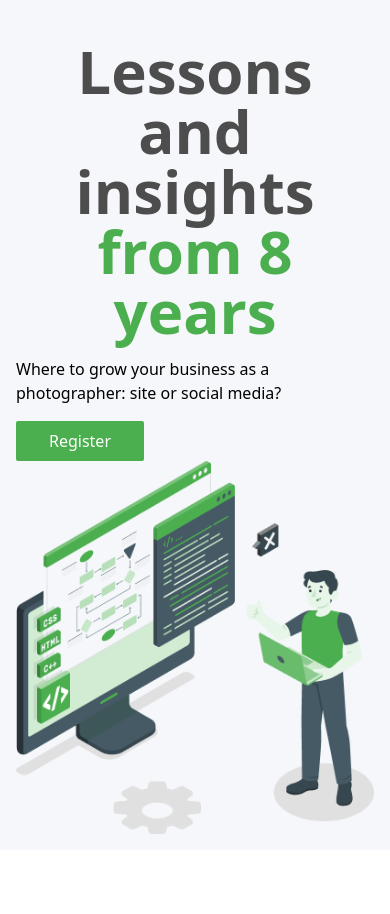
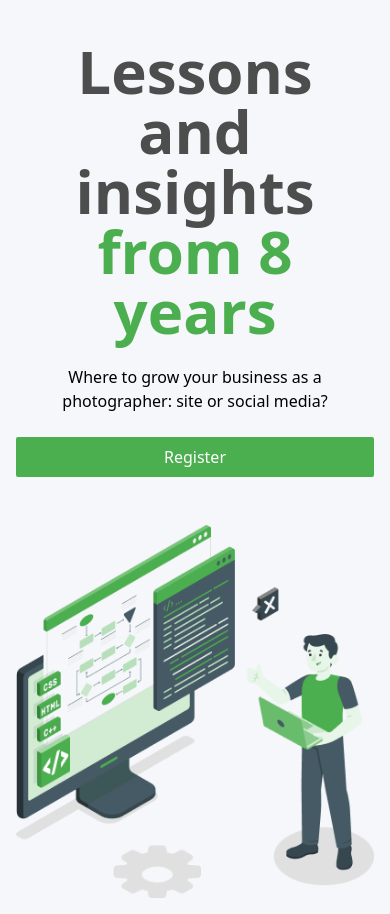
Before and after one commit to Anzi15/Nexcent, a website: page index.html in a window 390 px wide. Shown: the part 69-983 px from the top of the page. Before the commit the page ends 919 px from the top, so only its background shows below. Drawn offline with Linux system fonts and the light colour scheme.

Commit message:
responsive sec1

```diff
--- a/index.html
+++ b/index.html
@@ -9,6 +9,7 @@
 
     <!-- js -->
     <script defer src="src/js/index.js"></script>
+    <script defer src="src/js/observer.js"></script>
 </head>
 <body class="max-w-screen overflow-x-hidden min-h-[100vh]">
     <!-- header -->
@@ -68,16 +69,18 @@
     <!-- hero section -->
     <section class="hero bg-silver w-screen p-4 flex justify-center flex-wrap items-center min-h-[75vh]">
         <!-- text content -->
-        <div class="txt-content md:w-2/3 w-full grid items-center">
+        <div class="txt-content md:w-2/3 w-full grid items-center" data-observerable_elem>
             <h1 class="text-6xl font-bold text-d_grey text-center md:text-left">Lessons and insights <br> <span class="text-brand_primary"> from 8 years</span></h1>
 
-            <p class="mt-4 mb-4">Where to grow your business as a photographer: site or social media?</p>
+            <p class="mt-6 mb-6 text-center md:text-left">Where to grow your business as a photographer: site or social media?</p>
 
-            <a class="text-white bg-brand_primary pr-4 pl-4 pt-2 pb-2 rounded-sm text w-[8rem] flex justify-center" href="">Register</a>
+            <a class="text-white bg-brand_primary pr-4 pl-4 pt-2 pb-2 rounded-sm text w-[100%] flex justify-center self-end md:w-[8rem] mb-12" href="">Register</a>
+
+
         </div>
 
         <!-- illustration -->
-        <img src="src/assets/illustrations/Illustrationhero-page-person-standing.png" alt="" class="max-h-96">
+        <img data-observerable_elem src="src/assets/illustrations/Illustrationhero-page-person-standing.png" alt="" class="max-h-96">
     </section>
 </body>
 </html>
--- a/src/js/index.js
+++ b/src/js/index.js
@@ -1,4 +1,4 @@
-"use-strict";
+"use strict";
 
 //selecting elements
 const nav_toggle_btn = document.getElementById('nav-toggle-btn');
--- /dev/null
+++ b/src/js/observer.js
@@ -0,0 +1,5 @@
+"use strict";
+
+const allObserverableElems = document.querySelectorAll('[data-observerable_elem]')
+
+console.log(``, allObserverableElems)
```
Also changed, not shown: src/css/output.css.
